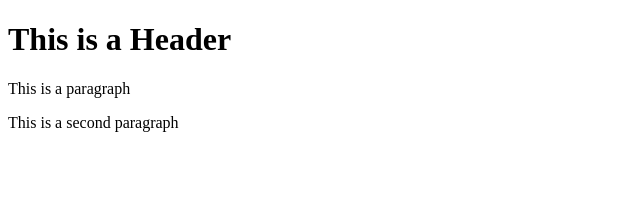
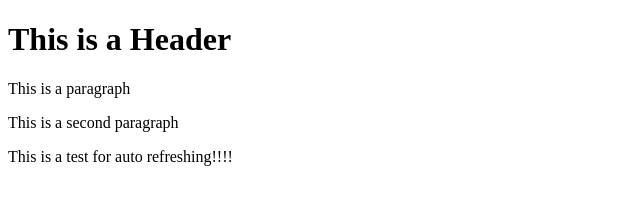
Before and after one commit to Yueleng/w3school-angularJs, a website: page index.html in a window 1280 px wide. Shown: the whole page, without its empty margins (0-640 px from the left). Drawn offline with Linux system fonts and the light colour scheme.

```diff
--- a/index.html
+++ b/index.html
@@ -5,6 +5,7 @@
             <h1>This is a Header</h1>
             <p>This is a paragraph</p>
             <p>This is a second paragraph</p>
+            <p>This is a test for auto refreshing!!!!</p>
         </body>
 
 </html>
--- a/package.json
+++ b/package.json
@@ -15,6 +15,6 @@
   "author": "Alan",
   "license": "ISC",
   "devDependencies": {
-    "lite-server": "^2.2.2"
+    "lite-server": "^2.4.0"
   }
 }
```
Also changed, not shown: 2 other files.
